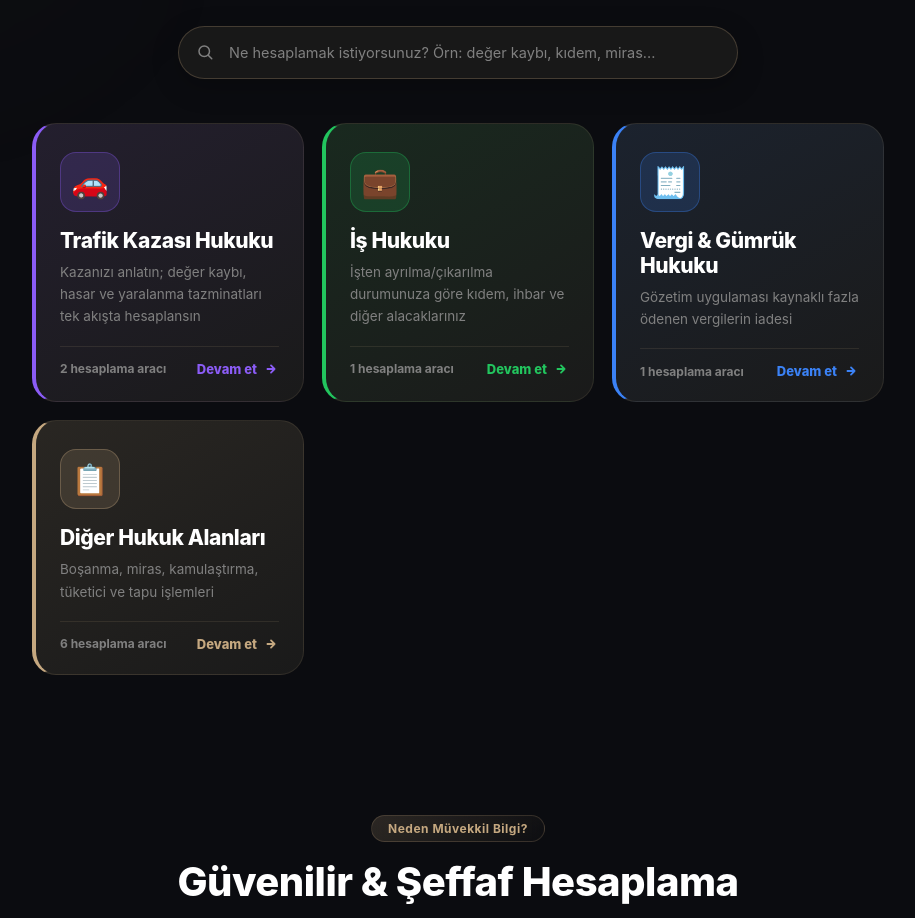
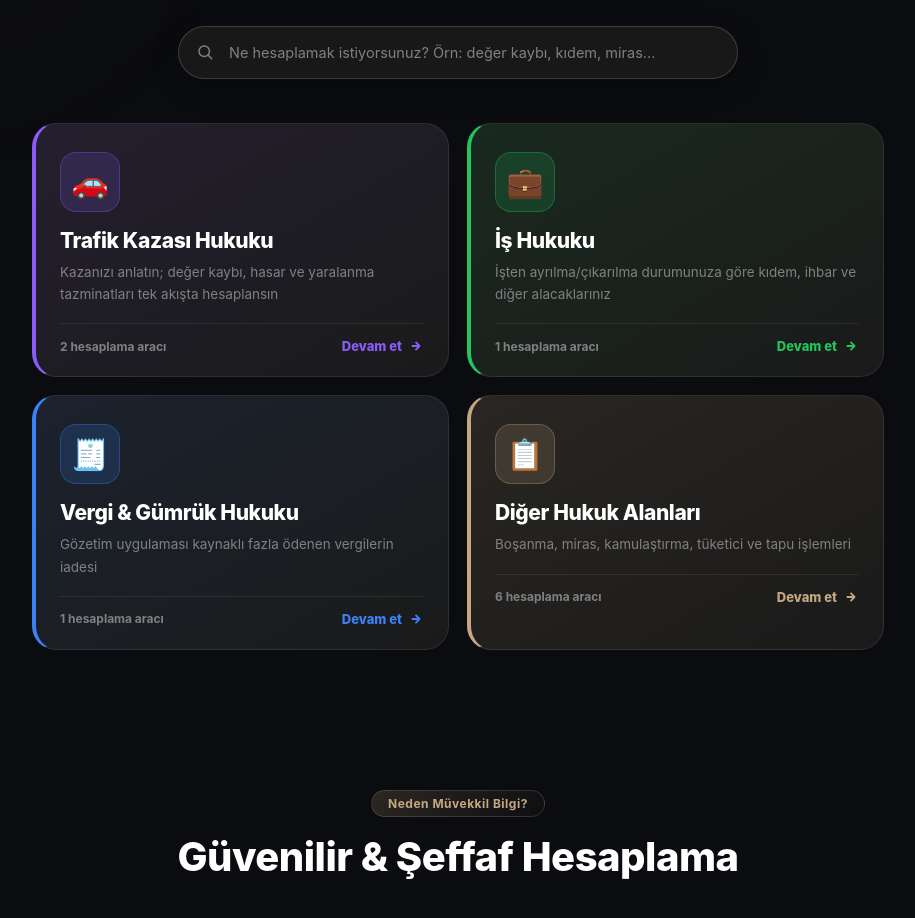
Before and after one commit to ahmetsaitgecit0404-boop/aserlost, a website: page index.html in a window 1280 px wide. Shown: the part 860-1778 px from the top of the page, without its empty margins (182-1097 px from the left). Drawn offline with nearby package versions, Linux system fonts and the light colour scheme.

Commit message:
Kategori kartlarını 2x2 diz
Kapsayıcı .section-inner 900px ile sınırlı olduğu için 260px'lik minimum
sütun genişliği 3 sütun üretiyor, dört kategoriden sonuncusu tek başına
alta düşüyordu. Minimum 360px'e çıkarılınca dört kart 2x2 diziliyor;
min(100%, 360px) sayesinde dar ekranda tek sütuna inmeye devam ediyor.

Co-Authored-By: Claude Opus 5 <noreply@anthropic.com>

```diff
--- a/style.css
+++ b/style.css
@@ -1224,7 +1224,9 @@ a.contact-info-item:hover { color: var(--primary); }
 
 /* ===== KATEGORİ SEÇİM EKRANI =====
    Araçlar tek uzun liste yerine önce hukuk dalına göre seçiliyor. */
-.cat-picker { display: grid; grid-template-columns: repeat(auto-fit, minmax(260px, 1fr)); gap: 18px; max-width: 1000px; margin: 0 auto; }
+/* Kapsayıcı 900px ile sınırlı; 260px'lik minimum 3 sütun üretip 4. kartı
+   tek başına alta atıyordu. 360px minimumla 4 kategori 2x2 diziliyor. */
+.cat-picker { display: grid; grid-template-columns: repeat(auto-fit, minmax(min(100%, 360px), 1fr)); gap: 18px; max-width: 1000px; margin: 0 auto; }
 .cat-card { position: relative; overflow: hidden; text-align: left; cursor: pointer; padding: 28px 24px 22px;
   background: linear-gradient(150deg, color-mix(in srgb, var(--group-accent, var(--primary)) 10%, var(--bg-card)), var(--bg-elevated));
   border: 1px solid var(--border); border-left: 4px solid var(--group-accent, var(--primary)); border-radius: var(--radius-xl);
```
